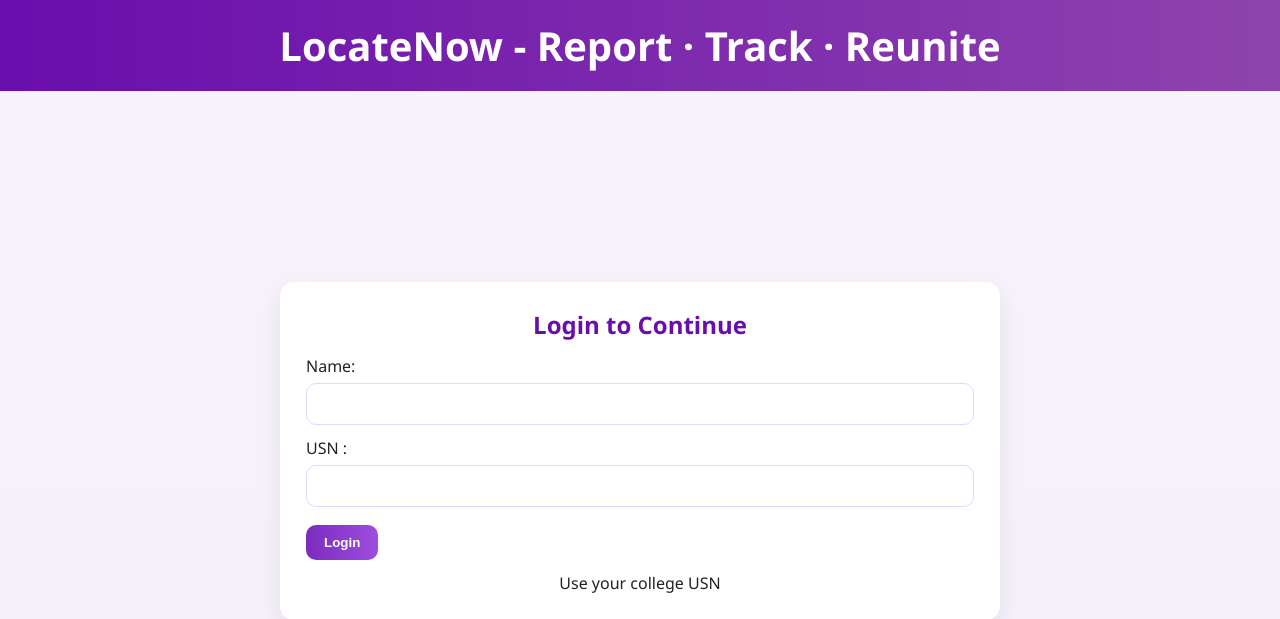
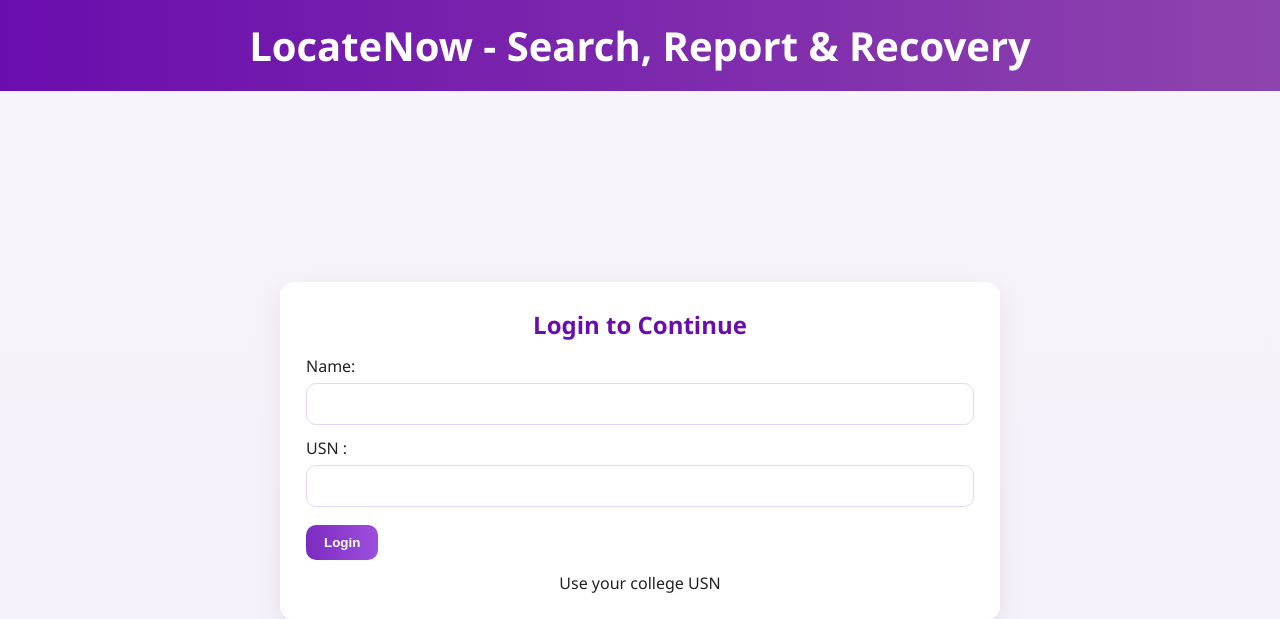
Before and after one commit to M-Latha/lost-found-git, a Flask app: page / in a window 1280 px wide. Shown: the top 619 px of the page. Run offline with Flask 3, Linux system fonts and the light colour scheme; data comes from the database, SQL or seed files in the repository.

Commit message:
updated name

```diff
--- a/templates/miniproject.html
+++ b/templates/miniproject.html
@@ -3,7 +3,7 @@
 <head>
 <meta charset="UTF-8" />
 <meta name="viewport" content="width=device-width, initial-scale=1.0"/>
-<title>LocateNow-Report . Track . Reunite</title>
+<title>LocateNow - Search, Report & Recovery</title>
 <style>
 :root{
   --purple-1: #6a0dad;
@@ -260,7 +260,7 @@ textarea{
 <body>
 
 <header>
-  <h1>LocateNow - Report · Track · Reunite</h1>
+  <h1>LocateNow - Search, Report & Recovery</h1>
 </header>
 
 <section id="loginPage" class="page centered" style="display:flex;">
```
